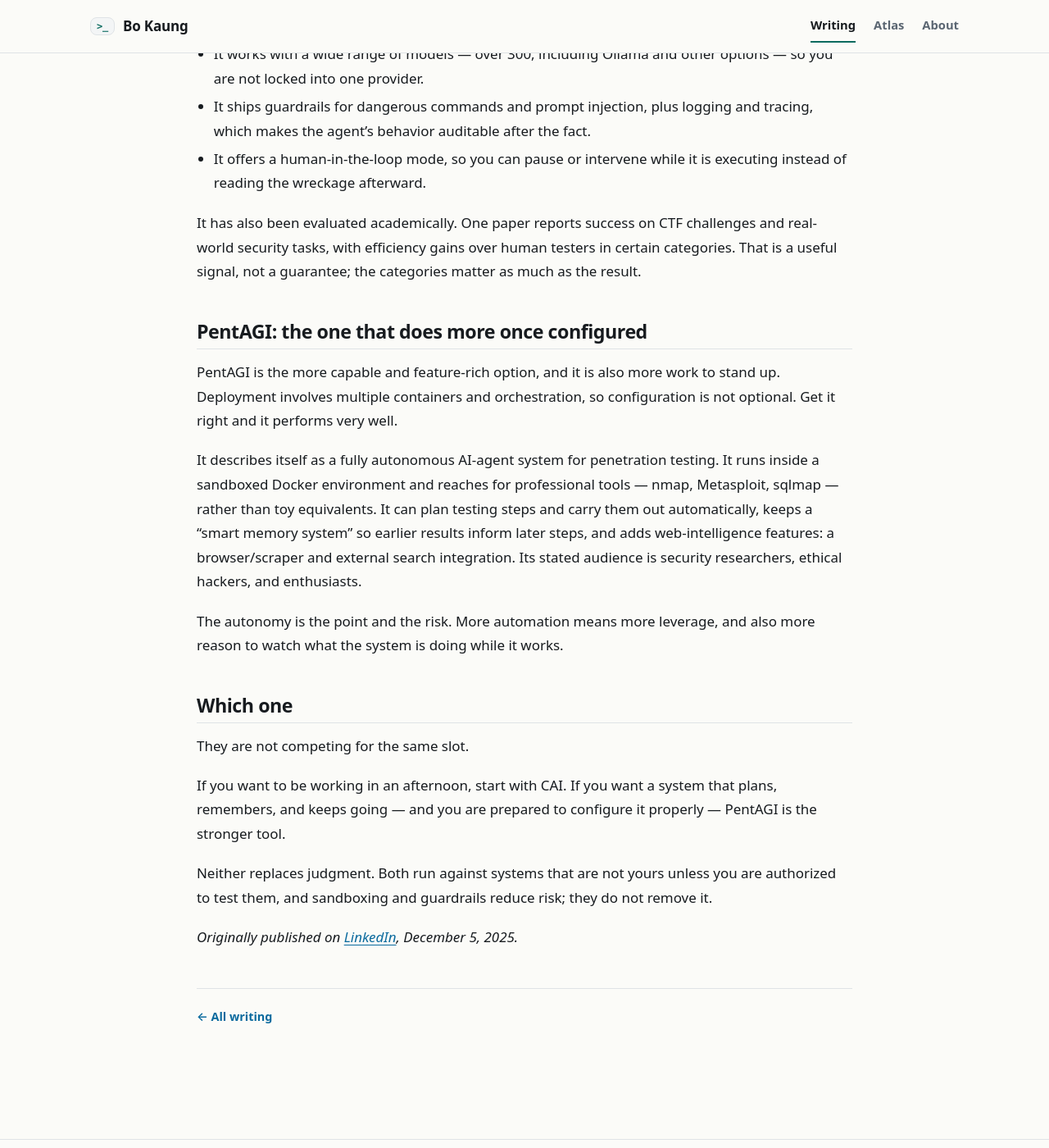
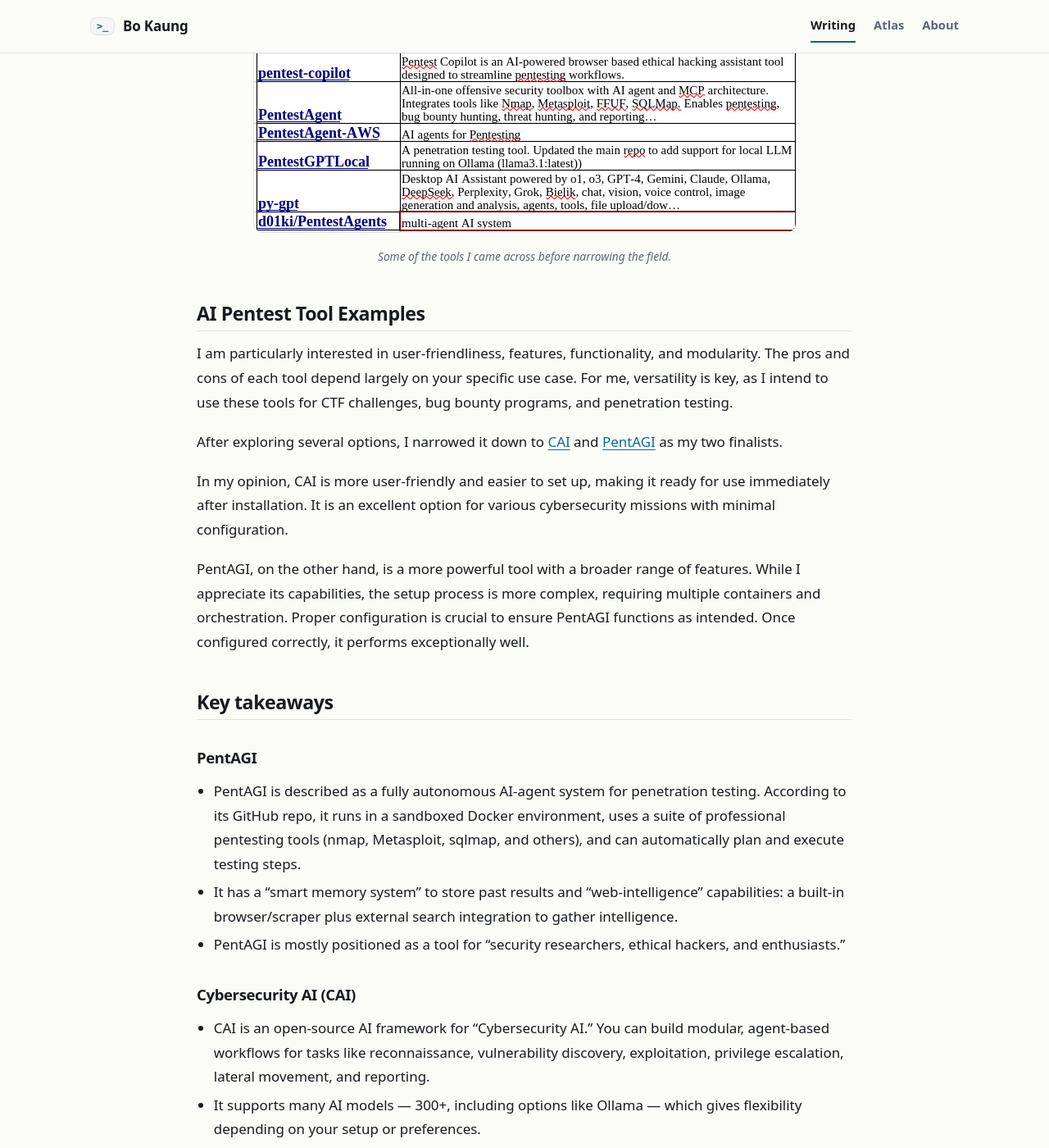
Before and after one commit to cicada-369/cicada-369.github.io, a Jekyll site: the page built from _posts/2025-12-05-playing-with-ai-pentest-tools.md, in a window 1280 px wide and 1400 px high, scrolled down 1130 px. Shown: the whole window at 82% size. Built offline with Jekyll 4.4.1, drawn with Linux system fonts in a browser that asks for light colours; some of the changed text lies outside the part shown.

Commit message:
Post: Playing with AI Pentest Tools

```diff
--- a/_posts/2025-12-05-playing-with-ai-pentest-tools.md
+++ b/_posts/2025-12-05-playing-with-ai-pentest-tools.md
@@ -8,80 +8,66 @@ tags:
   - security
   - pentesting
   - tooling
+cover: /assets/images/playing-with-ai-pentest-tools-cover.png
+image: /assets/images/playing-with-ai-pentest-tools-cover.png
 ---
 
-There is no shortage of AI security tools on GitHub. The hard part is not
-finding them — it is deciding which ones are worth the setup time. I went
-looking for open-source tools I could use across CTFs, bug bounty work, and
-penetration testing, and judged them on four things: ease of use, the features
-they actually ship, whether the functionality holds up, and how modular they
-are.
+I look into open-source AI tools on GitHub that can assist me with different
+cybersecurity activities. Here are some of them that I came across.
 
-The last one matters most to me. A tool that only works one way is a demo; a
-tool I can recombine is a tool I will keep using. Each tool's advantages also
-depend on the intended use case, so "best" is the wrong question. The useful
-question is: best for what?
+![Comparison table of AI pentest tools, including agent-zero, CAI, gemini-cli, HexStrike-AI, mcpit, Nightingale, pentagi, pentest-copilot, PentestAgent, PentestAgent-AWS, PentestGPTLocal, py-gpt, and PentestAgent.](/assets/images/ai-pentest-tool-examples.png)
 
-Two projects kept coming up, and after comparing the field I settled on them as
-finalists:
+*Some of the tools I came across before narrowing the field.*
 
-- [CAI](https://github.com/aliasrobotics/cai) — Cybersecurity AI
-- [PentAGI](https://github.com/vxcontrol/pentagi)
+## AI Pentest Tool Examples
 
-They solve the same problem from opposite ends.
+I am particularly interested in user-friendliness, features, functionality, and
+modularity. The pros and cons of each tool depend largely on your specific use
+case. For me, versatility is key, as I intend to use these tools for CTF
+challenges, bug bounty programs, and penetration testing.
 
-## CAI: the one that starts working quickly
+After exploring several options, I narrowed it down to
+[CAI](https://github.com/aliasrobotics/cai) and
+[PentAGI](https://github.com/vxcontrol/pentagi) as my two finalists.
 
-CAI is the simpler of the two. Installation is straightforward, and it becomes
-usable shortly after setup. For a lot of security work that is the whole
-argument: little configuration, then you are working.
+In my opinion, CAI is more user-friendly and easier to set up, making it ready
+for use immediately after installation. It is an excellent option for various
+cybersecurity missions with minimal configuration.
 
-Under the hood it is an open-source framework for "Cybersecurity AI," built
-around modular, agent-based workflows. The work is split into phases you would
-recognize from a normal engagement — reconnaissance, vulnerability discovery,
-exploitation, privilege escalation, lateral movement, and reporting.
+PentAGI, on the other hand, is a more powerful tool with a broader range of
+features. While I appreciate its capabilities, the setup process is more
+complex, requiring multiple containers and orchestration. Proper configuration
+is crucial to ensure PentAGI functions as intended. Once configured correctly,
+it performs exceptionally well.
 
-What makes it adaptable:
+## Key takeaways
 
-- It works with a wide range of models — over 300, including Ollama and other
-  options — so you are not locked into one provider.
-- It ships guardrails for dangerous commands and prompt injection, plus logging
-  and tracing, which makes the agent's behavior auditable after the fact.
-- It offers a human-in-the-loop mode, so you can pause or intervene while it is
-  executing instead of reading the wreckage afterward.
+### PentAGI
 
-It has also been evaluated academically. One paper reports success on CTF
-challenges and real-world security tasks, with efficiency gains over human
-testers in certain categories. That is a useful signal, not a guarantee; the
-categories matter as much as the result.
+- PentAGI is described as a fully autonomous AI-agent system for penetration
+  testing. According to its GitHub repo, it runs in a sandboxed Docker
+  environment, uses a suite of professional pentesting tools (nmap, Metasploit,
+  sqlmap, and others), and can automatically plan and execute testing steps.
+- It has a "smart memory system" to store past results and "web-intelligence"
+  capabilities: a built-in browser/scraper plus external search integration to
+  gather intelligence.
+- PentAGI is mostly positioned as a tool for "security researchers, ethical
+  hackers, and enthusiasts."
 
-## PentAGI: the one that does more once configured
+### Cybersecurity AI (CAI)
 
-PentAGI is the more capable and feature-rich option, and it is also more work to
-stand up. Deployment involves multiple containers and orchestration, so
-configuration is not optional. Get it right and it performs very well.
-
-It describes itself as a fully autonomous AI-agent system for penetration
-testing. It runs inside a sandboxed Docker environment and reaches for
-professional tools — nmap, Metasploit, sqlmap — rather than toy equivalents. It
-can plan testing steps and carry them out automatically, keeps a "smart memory
-system" so earlier results inform later steps, and adds web-intelligence
-features: a browser/scraper and external search integration. Its stated audience
-is security researchers, ethical hackers, and enthusiasts.
-
-The autonomy is the point and the risk. More automation means more leverage, and
-also more reason to watch what the system is doing while it works.
-
-## Which one
-
-They are not competing for the same slot.
-
-If you want to be working in an afternoon, start with CAI. If you want a system
-that plans, remembers, and keeps going — and you are prepared to configure it
-properly — PentAGI is the stronger tool.
-
-Neither replaces judgment. Both run against systems that are not yours unless
-you are authorized to test them, and sandboxing and guardrails reduce risk; they
-do not remove it.
+- CAI is an open-source AI framework for "Cybersecurity AI." You can build
+  modular, agent-based workflows for tasks like reconnaissance, vulnerability
+  discovery, exploitation, privilege escalation, lateral movement, and
+  reporting.
+- It supports many AI models — 300+, including options like Ollama — which gives
+  flexibility depending on your setup or preferences.
+- CAI has built-in guardrails (to control dangerous commands or prompt
+  injection), logging and tracing, and a "human-in-the-loop (HITL)" mode —
+  meaning you can pause or intervene in execution, which is safer when testing
+  real or sensitive assets.
+- CAI has already been evaluated academically: in one paper it claims to solve
+  CTF challenges and real-world security tasks with significant efficiency gains
+  over human testers (in certain categories).
 
 *Originally published on [LinkedIn](https://www.linkedin.com/pulse/playing-ai-pentest-tools-bo-kaung-khz2c), December 5, 2025.*
```
Also changed, not shown: assets/images/ai-pentest-tool-examples.png (added), assets/images/playing-with-ai-pentest-tools-cover.png (added).
